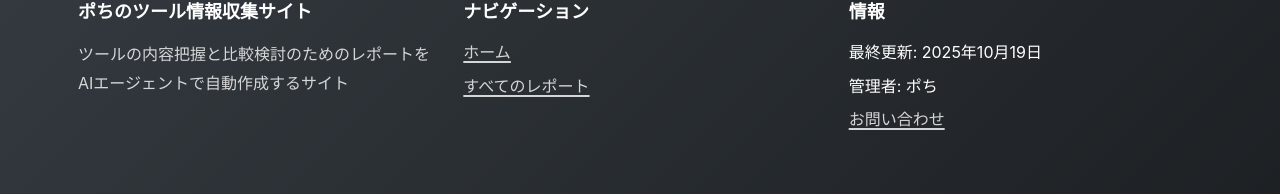
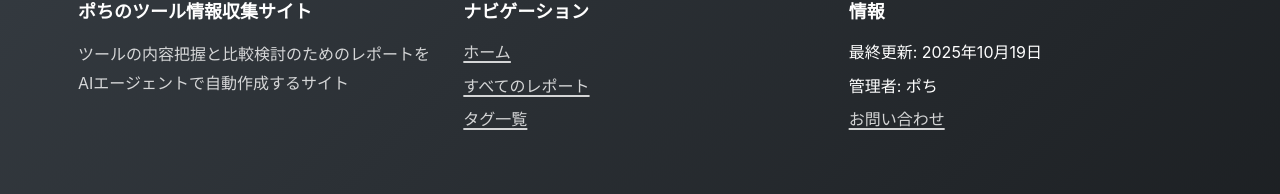
Before and after one commit to aegisfleet/tool-survey-report, a Jekyll site: the page built from index.md, in a window 1280 px wide and 900 px high, scrolled down 4914 px. Shown: the part 703-897 px from the top of the window. Built offline with Jekyll 4.4.1, drawn with Linux system fonts in a browser that asks for light colours; the list of posts is cut into pages by our own code.

Commit message:
feat(navigation): Add tags page link to footer navigation
- Add new navigation item for tags page in footer
- Link points to '/tags/' relative URL
- Improves site navigation and content discoverability
- Consistent with existing footer navigation structure

```diff
--- a/_includes/footer.html
+++ b/_includes/footer.html
@@ -11,6 +11,7 @@
         <ul class="footer-nav">
           <li><a href="{{ '/' | relative_url }}">ホーム</a></li>
           <li><a href="{{ '/reports/' | relative_url }}">すべてのレポート</a></li>
+          <li><a href="{{ '/tags/' | relative_url }}">タグ一覧</a></li>
           {% if site.data.navigation.footer_links %}
             {% for link in site.data.navigation.footer_links %}
               <li><a href="{{ link.url | relative_url }}">{{ link.title }}</a></li>
```
